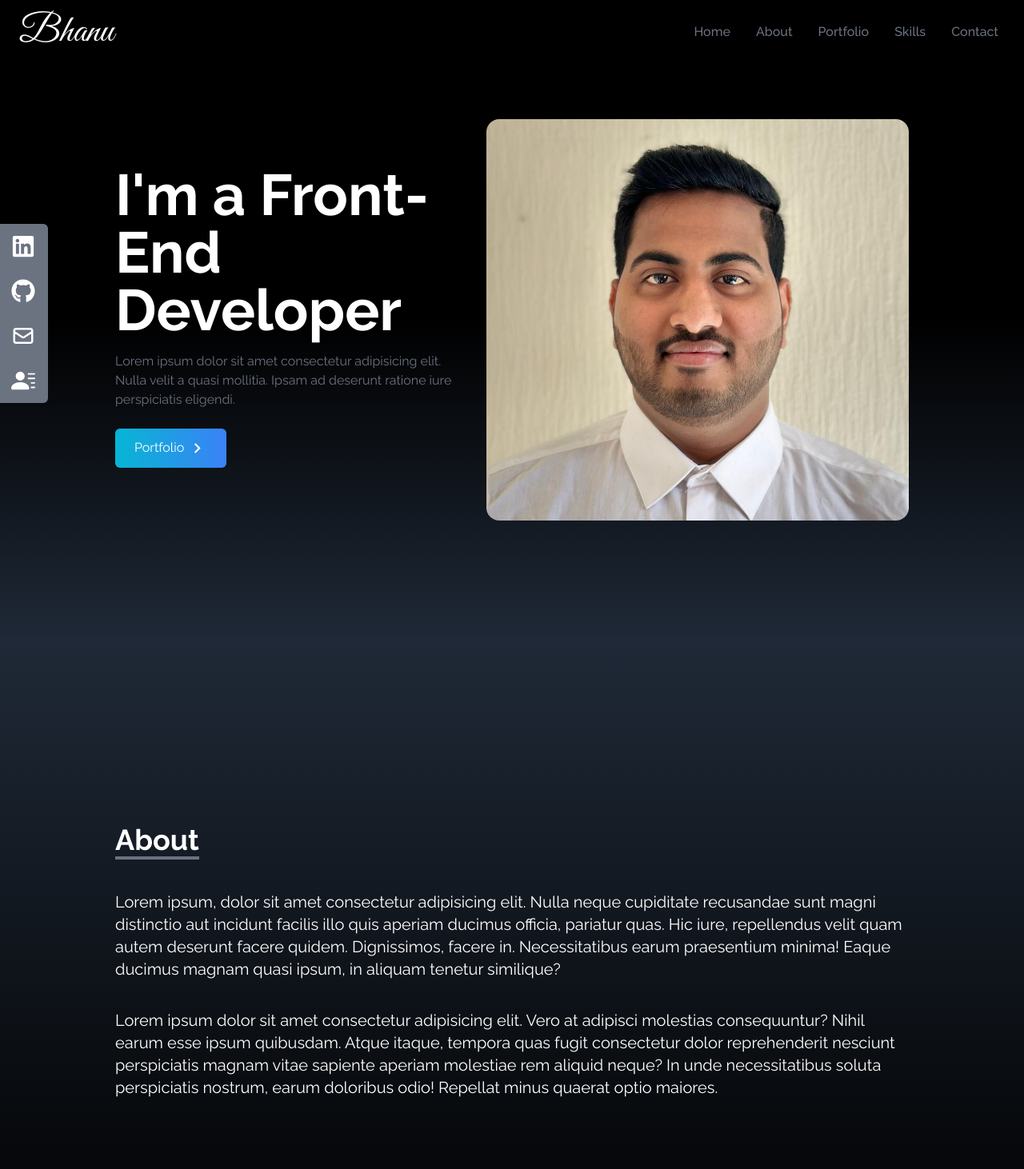
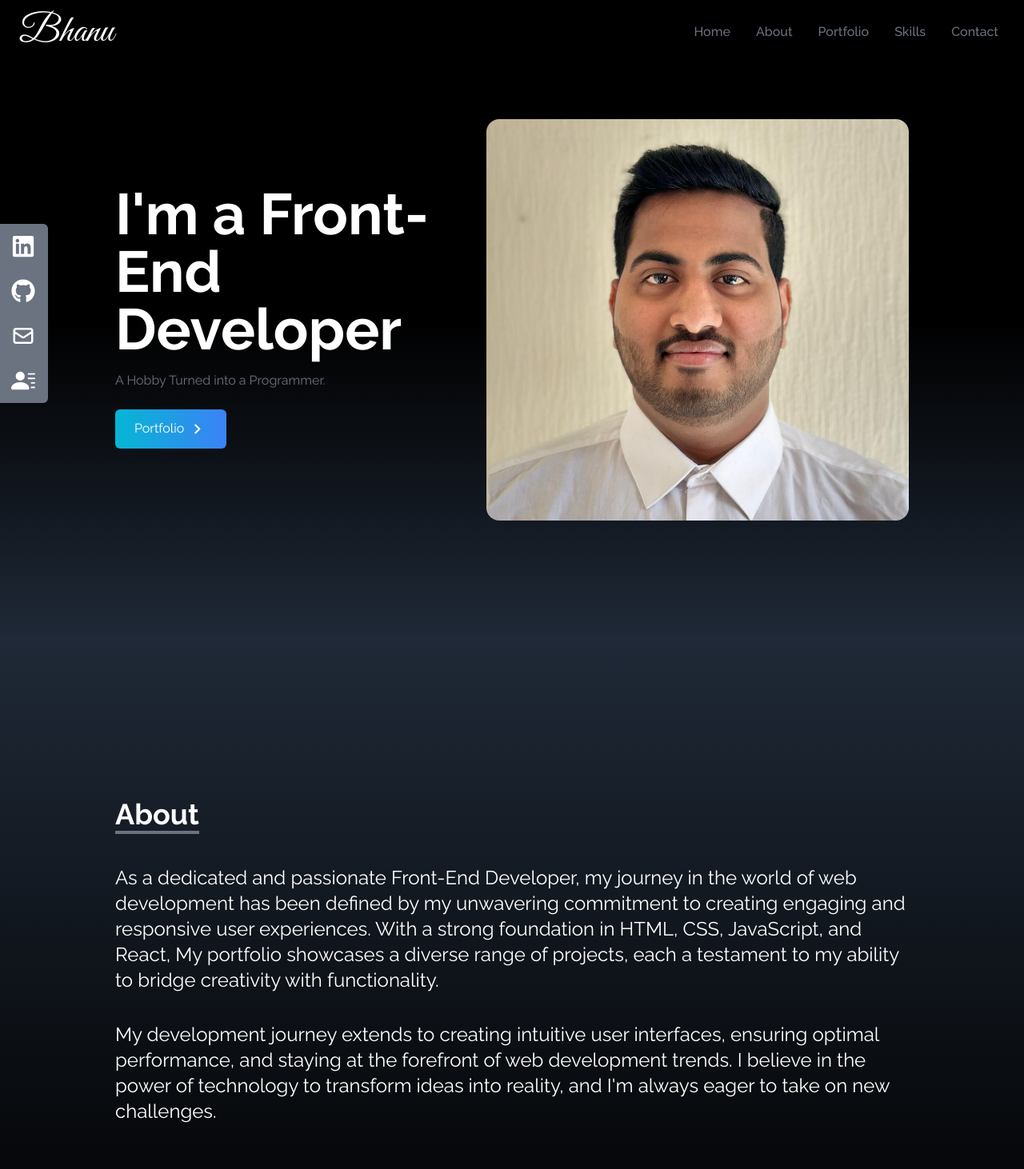
Before and after one commit to Bhanuprakashreddyv/bhanu-portfolio, a React (Create React App) app: page / in a window 1280 px wide. Shown: the top 1462 px of the page at 80% size. Built offline with nearby package versions, Linux system fonts and the light colour scheme.

Commit message:
update About container.

```diff
--- a/src/components/About.jsx
+++ b/src/components/About.jsx
@@ -15,21 +15,21 @@ const About = () => {
                     About
                 </p>
             </div>
-            <p className='text-xl mt-0 sm:mt-0 sm:py-3'>
-                Lorem ipsum, dolor sit amet consectetur adipisicing elit.
-                 Nulla neque cupiditate recusandae sunt magni distinctio
-                 aut incidunt facilis illo quis aperiam ducimus officia,
-                 pariatur quas. Hic iure, repellendus velit quam autem deserunt
-                 facere quidem. Dignissimos, facere in. Necessitatibus earum praesentium
-                 minima! Eaque ducimus magnam quasi ipsum, in aliquam tenetur similique?
+            <p className='text-2xl mt-0 sm:mt-0 sm:py-3'>
+            As a dedicated and passionate Front-End Developer,
+            my journey in the world of web development has been
+            defined by my unwavering commitment to creating engaging
+            and responsive user experiences. With a strong foundation in HTML,
+            CSS, JavaScript, and React, My portfolio
+            showcases a diverse range of projects, each a testament to my ability to
+            bridge creativity with functionality.
             </p>
             <br />
-            <p className='text-xl'>
-                Lorem ipsum dolor sit amet consectetur adipisicing elit. Vero at adipisci
-                 molestias consequuntur? Nihil earum esse ipsum quibusdam. Atque itaque,
-                 tempora quas fugit consectetur dolor reprehenderit nesciunt perspiciatis
-                 magnam vitae sapiente aperiam molestiae rem aliquid neque? In unde necessitatibus
-                 soluta perspiciatis nostrum, earum doloribus odio! Repellat minus quaerat optio maiores.
+            <p className='text-2xl'>
+            My development journey extends to creating intuitive user interfaces,
+            ensuring optimal performance, and staying at the forefront of web development trends.
+            I believe in the power of technology to transform ideas into reality,
+            and I'm always eager to take on new challenges.
             </p>
         </div>
     </div>
--- a/src/components/Home.jsx
+++ b/src/components/Home.jsx
@@ -14,10 +14,7 @@ const Home = () => {
                 text-white">
                     I'm a Front-End Developer</h2>
                 <p className="text-gray-500 py-4 max-w-md">
-                    Lorem ipsum dolor sit amet consectetur adipisicing
-                    elit.
-                    Nulla velit a quasi mollitia. Ipsam ad deserunt ratione
-                    iure perspiciatis eligendi.
+                    A Hobby Turned into a Programmer.
                 </p>
                 <div>
                     <Link
```
Also changed, not shown: src/assets/icon.jpg (deleted).
